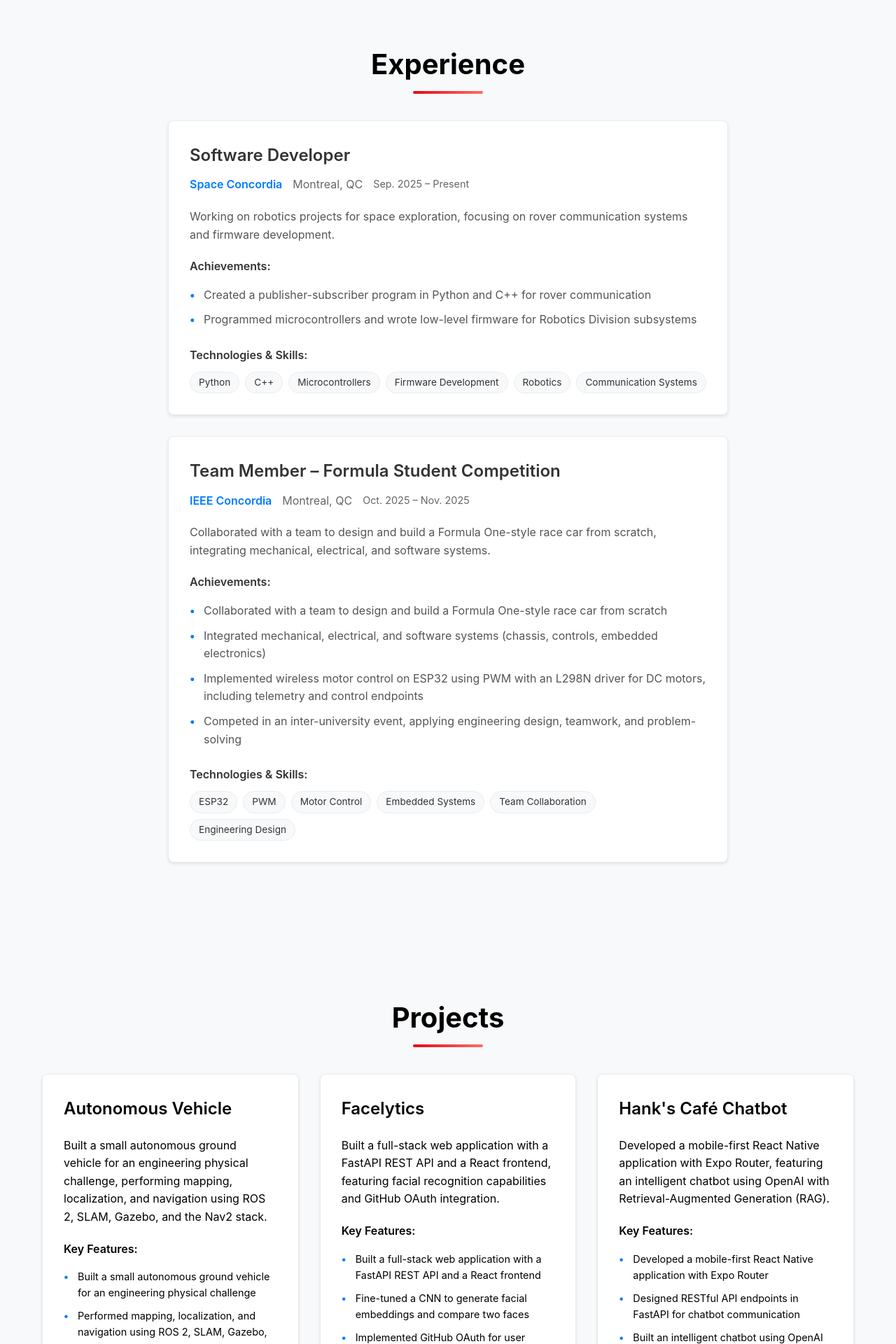
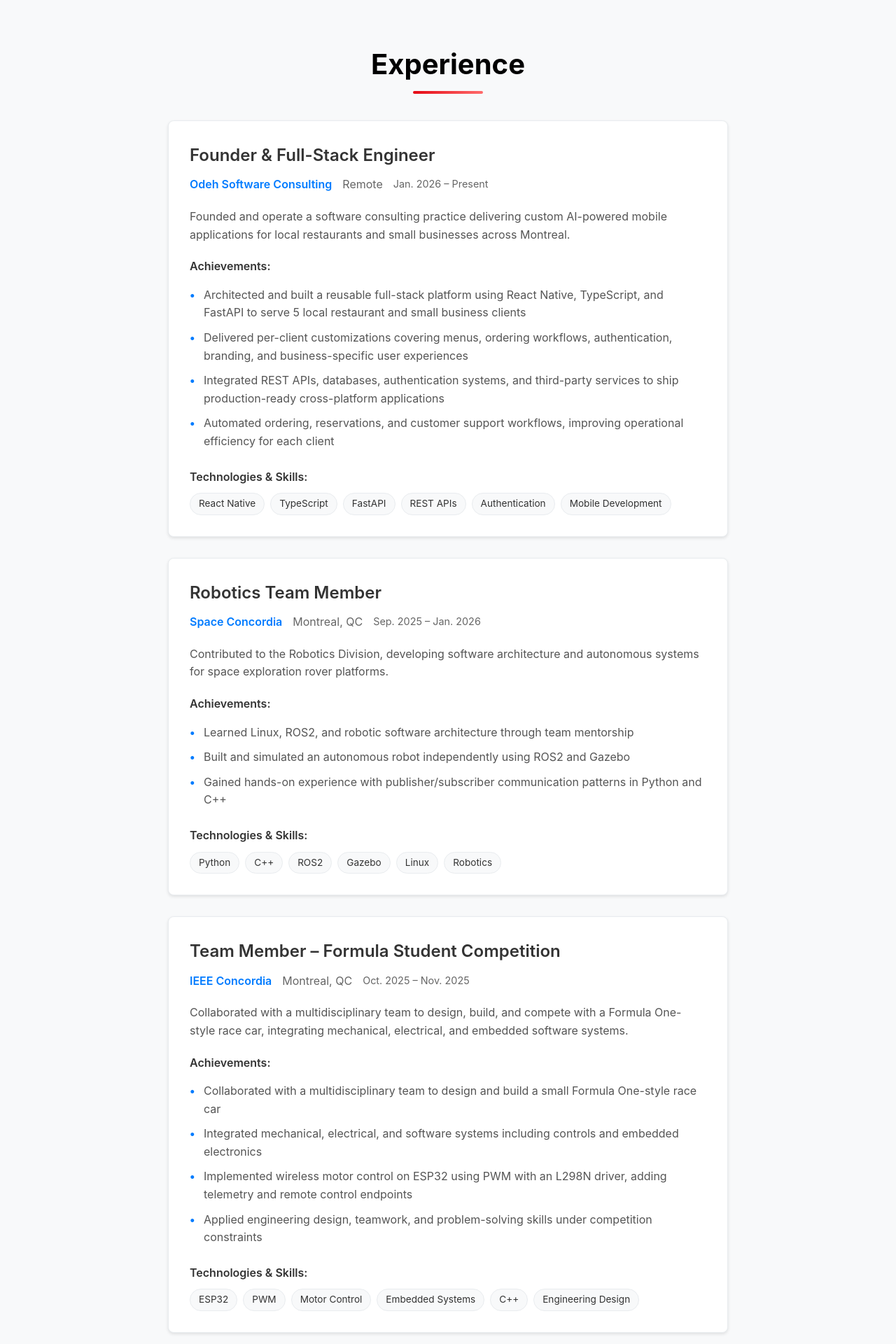
Before and after one commit to samerodeh/portfolio_website, a React (Vite) app: page / in a window 1280 px wide. Shown: the part 880-2800 px from the top of the page at 70% size. Built offline with nearby package versions, Linux system fonts and the light colour scheme.

Commit message:
Polish text content across Home page based on resume

```diff
--- a/src/pages/Home.jsx
+++ b/src/pages/Home.jsx
@@ -34,35 +34,53 @@ const Home = () => {
       }
     }
   }, [])
+
   const experiences = [
     {
       id: 1,
-      title: "Software Developer",
-      company: "Space Concordia",
-      location: "Montreal, QC",
-      period: "Sep. 2025 – Present",
-      description: "Working on robotics projects for space exploration, focusing on rover communication systems and firmware development.",
+      title: "Founder & Full-Stack Engineer",
+      company: "Odeh Software Consulting",
+      location: "Remote",
+      period: "Jan. 2026 – Present",
+      description: "Founded and operate a software consulting practice delivering custom AI-powered mobile applications for local restaurants and small businesses across Montreal.",
       achievements: [
-        "Created a publisher-subscriber program in Python and C++ for rover communication",
-        "Programmed microcontrollers and wrote low-level firmware for Robotics Division subsystems"
+        "Architected and built a reusable full-stack platform using React Native, TypeScript, and FastAPI to serve 5 local restaurant and small business clients",
+        "Delivered per-client customizations covering menus, ordering workflows, authentication, branding, and business-specific user experiences",
+        "Integrated REST APIs, databases, authentication systems, and third-party services to ship production-ready cross-platform applications",
+        "Automated ordering, reservations, and customer support workflows, improving operational efficiency for each client"
       ],
-      skills: ["Python", "C++", "Microcontrollers", "Firmware Development", "Robotics", "Communication Systems"],
+      skills: ["React Native", "TypeScript", "FastAPI", "REST APIs", "Authentication", "Mobile Development"],
       status: "current"
     },
     {
       id: 2,
+      title: "Robotics Team Member",
+      company: "Space Concordia",
+      location: "Montreal, QC",
+      period: "Sep. 2025 – Jan. 2026",
+      description: "Contributed to the Robotics Division, developing software architecture and autonomous systems for space exploration rover platforms.",
+      achievements: [
+        "Learned Linux, ROS2, and robotic software architecture through team mentorship",
+        "Built and simulated an autonomous robot independently using ROS2 and Gazebo",
+        "Gained hands-on experience with publisher/subscriber communication patterns in Python and C++"
+      ],
+      skills: ["Python", "C++", "ROS2", "Gazebo", "Linux", "Robotics"],
+      status: "completed"
+    },
+    {
+      id: 3,
       title: "Team Member – Formula Student Competition",
       company: "IEEE Concordia",
       location: "Montreal, QC",
       period: "Oct. 2025 – Nov. 2025",
-      description: "Collaborated with a team to design and build a Formula One-style race car from scratch, integrating mechanical, electrical, and software systems.",
+      description: "Collaborated with a multidisciplinary team to design, build, and compete with a Formula One-style race car, integrating mechanical, electrical, and embedded software systems.",
       achievements: [
-        "Collaborated with a team to design and build a Formula One-style race car from scratch",
-        "Integrated mechanical, electrical, and software systems (chassis, controls, embedded electronics)",
-        "Implemented wireless motor control on ESP32 using PWM with an L298N driver for DC motors, including telemetry and control endpoints",
-        "Competed in an inter-university event, applying engineering design, teamwork, and problem-solving"
+        "Collaborated with a multidisciplinary team to design and build a small Formula One-style race car",
+        "Integrated mechanical, electrical, and software systems including controls and embedded electronics",
+        "Implemented wireless motor control on ESP32 using PWM with an L298N driver, adding telemetry and remote control endpoints",
+        "Applied engineering design, teamwork, and problem-solving skills under competition constraints"
       ],
-      skills: ["ESP32", "PWM", "Motor Control", "Embedded Systems", "Team Collaboration", "Engineering Design"],
+      skills: ["ESP32", "PWM", "Motor Control", "Embedded Systems", "C++", "Engineering Design"],
       status: "completed"
     }
   ]
@@ -70,15 +88,14 @@ const Home = () => {
   const education = [
     {
       id: 1,
-      title: "Computer Engineering Student",
+      title: "Bachelor of Engineering – Computer Engineering",
       company: "Concordia University",
       location: "Montreal, QC, Canada",
-      period: "2023 - 2028",
-      description: "Pursuing a comprehensive computer engineering degree with co-op program, focusing on software engineering, hardware systems, algorithms, and data structures.",
+      period: "2023 – Expected Sep. 2028",
+      description: "Pursuing a Bachelor of Engineering in Computer Engineering with a focus on software systems, hardware architecture, algorithms, and data structures.",
       achievements: [
         "Co-op program participant",
-        "Relevant Coursework: Data Structures, Algorithms, Database Systems, Software Engineering, Computer Architecture",
-        "Montreal, QC, Canada"
+        "Relevant coursework: Data Structures, Algorithms, Database Systems, Software Engineering, Computer Architecture"
       ],
       skills: ["Java", "Python", "C++", "Data Structures", "Algorithms", "Computer Architecture", "Software Engineering"],
       status: "current"
@@ -88,15 +105,13 @@ const Home = () => {
   const projects = [
     {
       id: 1,
-      title: "Autonomous Vehicle",
-      description: "Built a small autonomous ground vehicle for an engineering physical challenge, performing mapping, localization, and navigation using ROS 2, SLAM, Gazebo, and the Nav2 stack.",
-      technologies: ["ROS 2", "SLAM", "Gazebo", "Nav2", "Raspberry Pi", "Arduino", "Fusion"],
+      title: "Sufra",
+      description: "A full-stack AI-powered restaurant chatbot built with React Native (Expo) and FastAPI, integrating a multi-agent LLM system with RAG via ChromaDB for context-aware responses and semantic menu search.",
+      technologies: ["React Native", "Expo", "FastAPI", "Python", "TypeScript", "SQLite", "ChromaDB", "Groq"],
       features: [
-        "Built a small autonomous ground vehicle for an engineering physical challenge",
-        "Performed mapping, localization, and navigation using ROS 2, SLAM, Gazebo, and the Nav2 stack",
-        "Hardware architecture involved Raspberry Pi (perception/planning) and Arduino (real-time motor control, PWM/encoders) with sensor fusion",
-        "Modeled mounts/enclosures in Fusion and fabricated prototypes via 3D printing",
-        "Currently extending the platform into an autonomous vacuum prototype (coverage planning, obstacle avoidance)"
+        "Built a full-stack AI-powered restaurant chatbot using React Native (Expo) and FastAPI",
+        "Integrated a multi-agent LLM system with RAG via ChromaDB for context-aware responses and semantic menu search",
+        "Designed modular order, menu, dietary, and reservation agents with intent routing, integrating SQLite databases for authentication and order tracking"
       ],
       github: "https://github.com/samerodeh/autonomous_vehicle",
       status: "completed"
@@ -104,44 +119,38 @@ const Home = () => {
     {
       id: 2,
       title: "Facelytics",
-      description: "Built a full-stack web application with a FastAPI REST API and a React frontend, featuring facial recognition capabilities and GitHub OAuth integration.",
+      description: "A full-stack web application with a FastAPI REST API and React frontend, featuring a fine-tuned CNN for facial embedding generation and comparison, backed by GitHub OAuth and async background job processing.",
       technologies: ["Python", "FastAPI", "React", "PostgreSQL", "Docker", "Supabase", "Celery", "Redis"],
       features: [
-        "Built a full-stack web application with a FastAPI REST API and a React frontend",
-        "Fine-tuned a CNN to generate facial embeddings and compare two faces",
-        "Implemented GitHub OAuth for user repository data access",
-        "Used Celery + Redis for background jobs (e.g., report generation, notifications)"
+        "Built a full-stack web app (FastAPI REST API + React frontend) and fine-tuned a CNN to generate facial embeddings for face comparison",
+        "Implemented GitHub OAuth and used Celery + Redis for background jobs including report generation and notifications",
+        "Containerized the full application stack with Docker and deployed with Supabase for managed database hosting"
       ],
       github: "https://github.com/samerodeh/facelytics",
       status: "completed"
     },
     {
       id: 3,
-      title: "Hank's Café Chatbot",
-      description: "Developed a mobile-first React Native application with Expo Router, featuring an intelligent chatbot using OpenAI with Retrieval-Augmented Generation (RAG).",
-      technologies: ["React Native", "TypeScript", "Firebase", "Pinecone", "OpenAI"],
+      title: "Distributed URL Shortener",
+      description: "A scalable URL shortening service inspired by Bitly, supporting custom aliases, analytics, and expiration links — built with a focus on production-grade system design.",
+      technologies: ["Python", "PostgreSQL", "Redis", "Docker", "REST API"],
       features: [
-        "Developed a mobile-first React Native application with Expo Router",
-        "Designed RESTful API endpoints in FastAPI for chatbot communication",
-        "Built an intelligent chatbot using OpenAI with Retrieval-Augmented Generation (RAG)",
-        "Integrated a vector database with Pinecone for semantic search and product recommendations",
-        "Applied prompt engineering to improve model response quality and consistency",
-        "Created responsive UI components with TypeScript and NativeWind"
+        "Designed and built a scalable URL shortening service supporting custom aliases, analytics, and expiration links",
+        "Implemented caching with Redis, persistent storage with PostgreSQL, and rate limiting for high request throughput",
+        "Containerized services using Docker and documented API endpoints with production-style system design considerations"
       ],
-      github: "https://github.com/samerodeh/hanks_cafe_chatbot",
+      github: "https://github.com/samerodeh/neural_network_scratch",
       status: "completed"
     },
     {
       id: 4,
       title: "Neural Network from Scratch",
-      description: "Implemented a fully connected feedforward neural network from scratch without deep learning frameworks, trained and tested on the MNIST dataset.",
+      description: "A fully connected feedforward neural network implemented from the ground up without deep learning frameworks, trained and evaluated on the MNIST dataset.",
       technologies: ["Python", "NumPy", "Matplotlib"],
       features: [
         "Implemented a fully connected feedforward neural network from scratch without deep learning frameworks",
         "Coded forward propagation, backpropagation, and gradient descent using only NumPy",
-        "Applied ReLU and softmax activations with cross-entropy loss for multi-class classification",
-        "Trained and tested the network on the MNIST dataset, achieving strong accuracy",
-        "Visualized training performance using Matplotlib (loss curves and accuracy plots)"
+        "Applied ReLU and softmax activations with cross-entropy loss; visualized training performance using Matplotlib"
       ],
       github: "https://github.com/samerodeh/neural_network_scratch",
       status: "completed"
@@ -152,8 +161,8 @@ const Home = () => {
     {
       icon: "📧",
       title: "Email",
-      value: "samer.odeh592@outlook.com",
-      link: "mailto:samer.odeh592@outlook.com"
+      value: "samerodeh.dev@gmail.com",
+      link: "mailto:samerodeh.dev@gmail.com"
     },
     {
       icon: "📱",
@@ -170,8 +179,8 @@ const Home = () => {
     {
       icon: "💼",
       title: "LinkedIn",
-      value: "linkedin.com/in/samer-odeh-1265b1343/",
-      link: "https://www.linkedin.com/in/samer-odeh-1265b1343/"
+      value: "linkedin.com/in/samer-odeh",
+      link: "https://www.linkedin.com/in/samer-odeh"
     }
   ]
 
@@ -181,13 +190,13 @@ const Home = () => {
       <section className="hero-section">
         <div className="container">
         <div className="hero-content">
-            <p className="hero-subtitle fade-in-up">Computer Engineering Student | Developer</p>
+            <p className="hero-subtitle fade-in-up">Full-Stack Engineer & Computer Engineering Student</p>
             <p className="hero-description fade-in-up animate-delay-1">
-            Building cool stuff with code. Currently studying Computer Engineering at Concordia University
-            and always working on something interesting.
-          </p>
+              I build production-ready software — from AI-powered mobile apps to embedded robotics systems.
+              Currently studying Computer Engineering at Concordia University and running my own software consulting practice.
+            </p>
             <p className="hero-quote fade-in-up animate-delay-2">
-              "Developers, developers, developers!" - Steve Ballmer
+              "Developers, developers, developers!" – Steve Ballmer
             </p>
           </div>
         </div>
@@ -321,7 +330,7 @@ const Home = () => {
                   <p className="experience-description">{edu.description}</p>
 
                   <div className="achievements">
-                    <h4>Achievements:</h4>
+                    <h4>Highlights:</h4>
                     <ul>
                       {edu.achievements.map((achievement, idx) => (
                         <li key={idx}>{achievement}</li>
```
